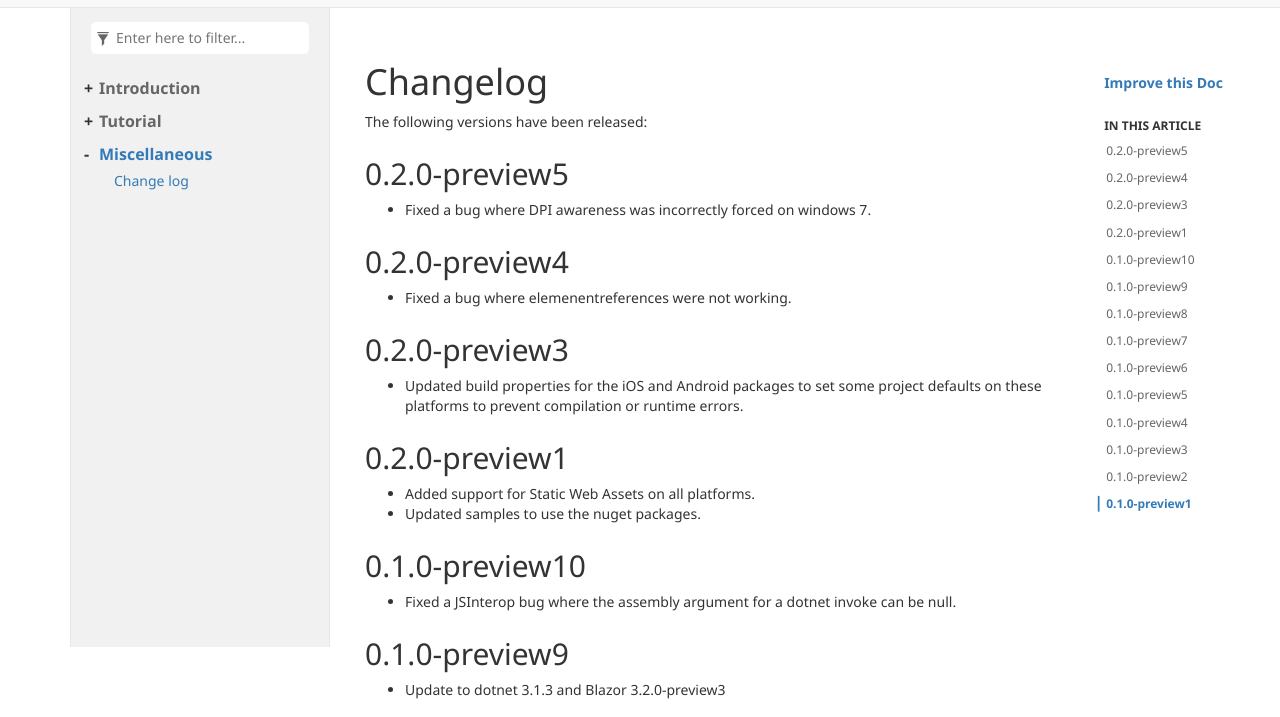
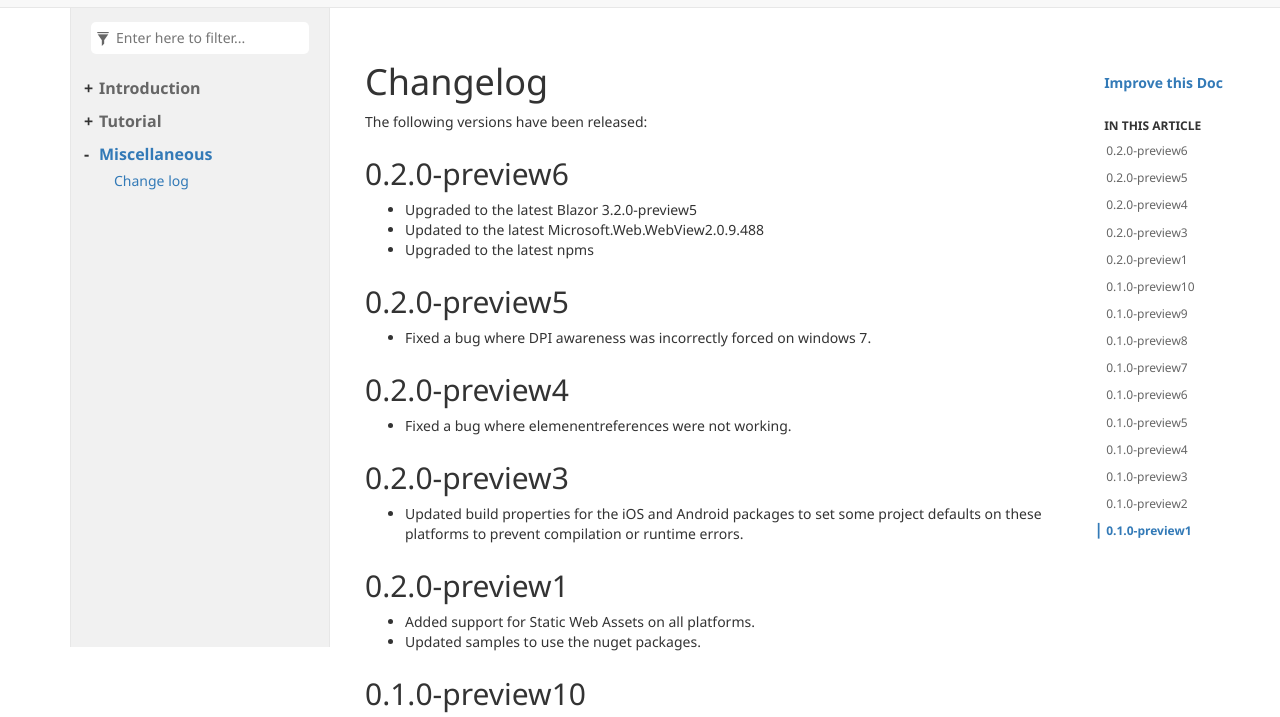
Before and after one commit to jspuij/BlazorWebView.Docs, a plain HTML site: page pages/changelog.html in a window 1280 px wide. Shown: the part 83-800 px from the top of the page. Drawn offline with Linux system fonts and the light colour scheme.

Commit message:
Automated Documentation.

```diff
--- a/pages/changelog.html
+++ b/pages/changelog.html
@@ -70,6 +70,12 @@
 <h1 id="changelog">Changelog</h1>
 
 <p>The following versions have been released:</p>
+<h2 id="020-preview6">0.2.0-preview6</h2>
+<ul>
+<li>Upgraded to the latest Blazor 3.2.0-preview5</li>
+<li>Updated to the latest Microsoft.Web.WebView2.0.9.488</li>
+<li>Upgraded to the latest npms</li>
+</ul>
 <h2 id="020-preview5">0.2.0-preview5</h2>
 <ul>
 <li>Fixed a bug where DPI awareness was incorrectly forced on windows 7.</li>
```
Also changed, not shown: manifest.json.
